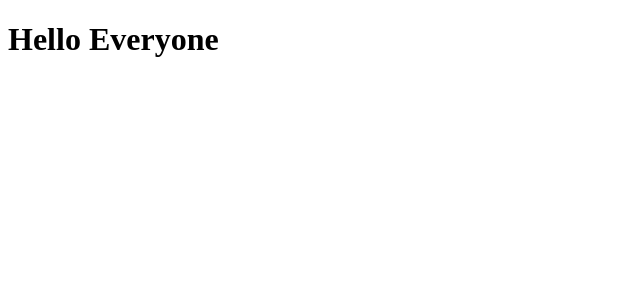
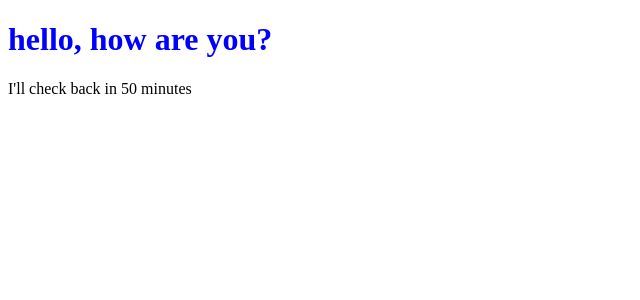
Before and after one commit to olibyte/reactEssential, a React (Create React App) app: page / in a window 1280 px wide. Shown: the top 300 px of the page, without its empty margins (0-640 px from the left). Built offline with nearby package versions, Linux system fonts and the light colour scheme.

Commit message:
add component properties

```diff
--- a/src/index.js
+++ b/src/index.js
@@ -15,13 +15,14 @@ class Message extends React.Component {
     render() {
         return (
             <div>
-                <h1>Hello Everyone</h1>
+                <h1 style={{color: this.props.color}}>{this.props.msg}</h1>
+                <p>I'll check back in {this.props.minutes} minutes</p>
             </div>
         )
     }
 }
 
 ReactDOM.render(
-    <Message />,
+    <Message color="blue" msg="hello, how are you?" minutes={50}/>,
     document.getElementById('root')
 );
```
